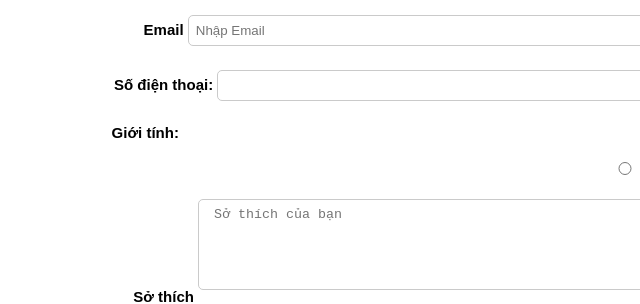
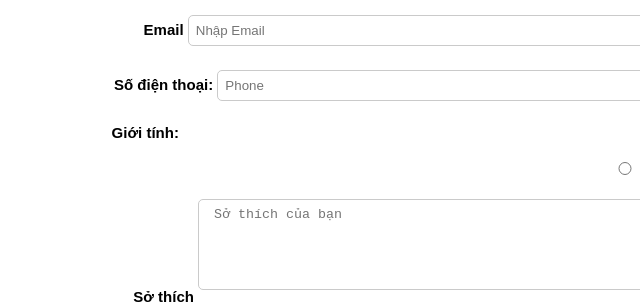
Before and after one commit to HaQuynh251106/webcuahaquynh, a plain HTML site: page html/index.html in a window 1280 px wide. Shown: the part 466-770 px from the top of the page, 0-640 px from the left. Drawn offline with Linux system fonts and the light colour scheme.

Commit message:
Update index.html

```diff
--- a/html/index.html
+++ b/html/index.html
@@ -33,7 +33,7 @@
 
             <div class="form-group">
                 <label for="phone">Số điện thoại:</label>
-                <input type="text" id="phone" name="phone" required>
+                <input type="text" id="phone" name="phone" placeholder="Phone" required>
             </div>
 
             <div class="form-group">
```
